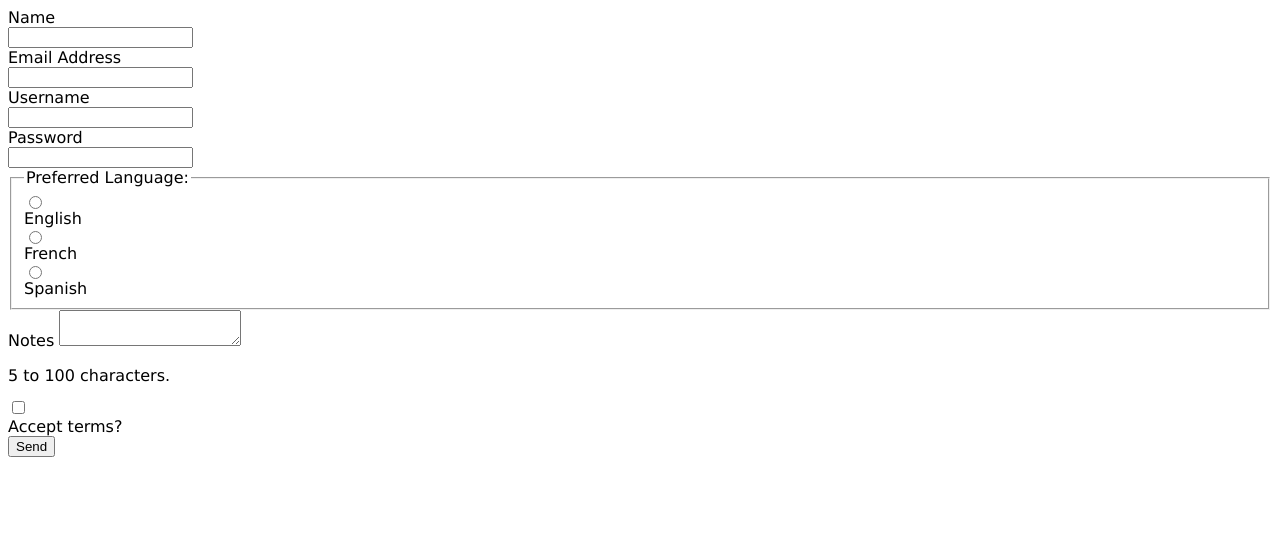
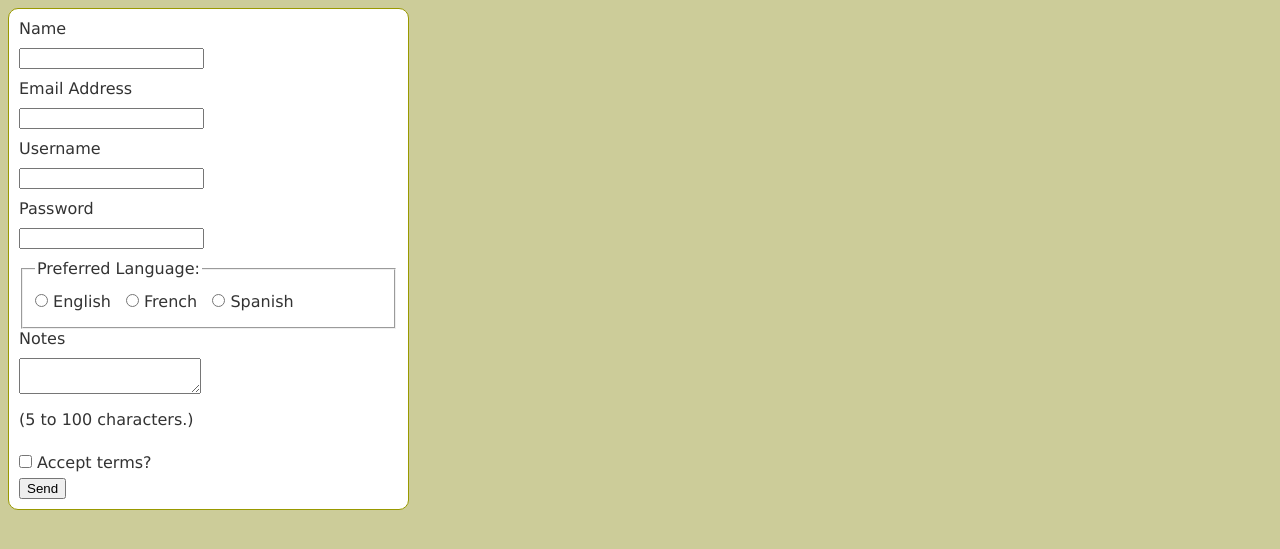
Before and after one commit to grim0035/assignments, a PHP site: page / in a window 1280 px wide. Shown: the top 549 px of the page. Run offline with PHP 8.4, Linux system fonts and the light colour scheme; data that the repository does not hold is empty.

Commit message:
added css and error checking for lang

```diff
--- a/mtm1531/assignment-3/css/general.css
+++ b/mtm1531/assignment-3/css/general.css
@@ -3,13 +3,40 @@
 
 html {
 	font-family:Verdana, Geneva, sans-serif;
+	background-color: #CC9;
+	color: #333;
 }
 
-input, label, button {
+input, label, textarea {
 	display:block;
+	margin: 10px 0px;
 }
 
-fieldset + input, label {
+fieldset > input, label {
+	display:inline;
+	margin: 10px 0;
+}
+
+fieldset > label {
+	margin: 10px 10px 0 0;
+	border: 0;
+
+}
+
+form {
+	width: 30%;
+	background-color: #fff;
+	padding: 10px;
+	border: 1px solid #990;
+	border-radius: 10px;
+
+}
+
+div > #notes {
+	margin: 10px 0 0 0;
+}
+
+#terms {
 	display:inline;
 }
 
--- a/mtm1531/assignment-3/includes/form-processor.php
+++ b/mtm1531/assignment-3/includes/form-processor.php
@@ -19,16 +19,20 @@ if ($_SERVER['REQUEST_METHOD'] == 'POST'){
 		$errors['email'] = true;
 	}
 
+	if (mb_strlen($username) > 25) {
+		$errors['username'] = true;
+	}
+
 	if (!array_key_exists($subject, $possible_subjects)) {
 		$errors['subject'] = true;
 	}
 
-	if (mb_strlen($notes) < 5 || mb_strlen($notes) > 100) {
-		$errors['notes'] = true;
+	if (!isset($_POST['terms'])) {
+		$errors['terms'] = true;
 	}
 
-	if (!isset($_POST['terms'])) {
-		$errors['terms'] = true;
+	if (!isset($_POST['lang'])) {
+		$errors['lang'] = true;
 	}
 
 	if (empty($errors)) {
--- a/mtm1531/assignment-3/index.php
+++ b/mtm1531/assignment-3/index.php
@@ -33,19 +33,19 @@ require_once 'includes/form-processor.php';
 		</div>
 		<div>
 		<fieldset>
-			<legend>Preferred Language:</legend>
-			<input type="radio" id="lang" name="lang" value="english">
+			<legend>Preferred Language: <?php if (isset($errors['terms'])) : ?><strong class="error">is required</strong><?php endif; ?></legend>
+			<input type="radio" id="english" name="lang" value="english">
 			<label for="english" name="english">English</label>
-			<input type="radio" id="lang" name="lang" value="french">
+			<input type="radio" id="french" name="lang" value="french">
 			<label for="french" name="french">French</label>
-			<input type="radio" id="lang" name="lang" value="spanish">
+			<input type="radio" id="spanish" name="lang" value="spanish">
 			<label for="spanish" name="spanish">Spanish</label>
 		</fieldset>
 		</div>
 		<div>
-			<label for="notes">Notes <?php if (isset($errors['notes'])) : ?><strong class="error">must be between 5 and 100 characters long.</strong><?php endif; ?></label>
+			<label for="notes">Notes</label>
 			<textarea id="notes" required name="notes"><?php echo $notes; ?></textarea>
-			<p>5 to 100 characters.</p>
+			<p>(5 to 100 characters.)</p>
 		</div>
 		<div>
 		<input type="checkbox" id="terms" name="terms" value="1">
```
